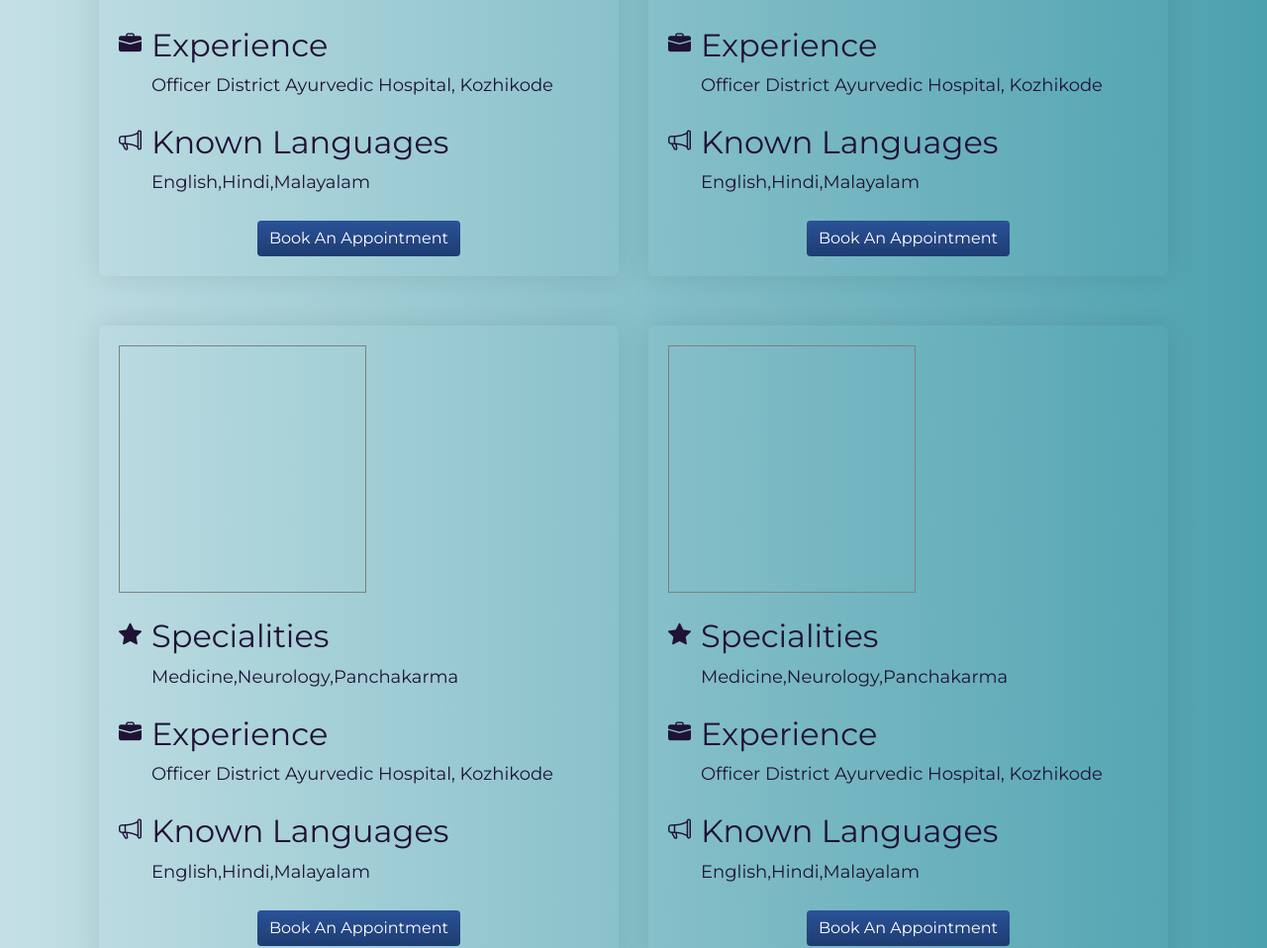
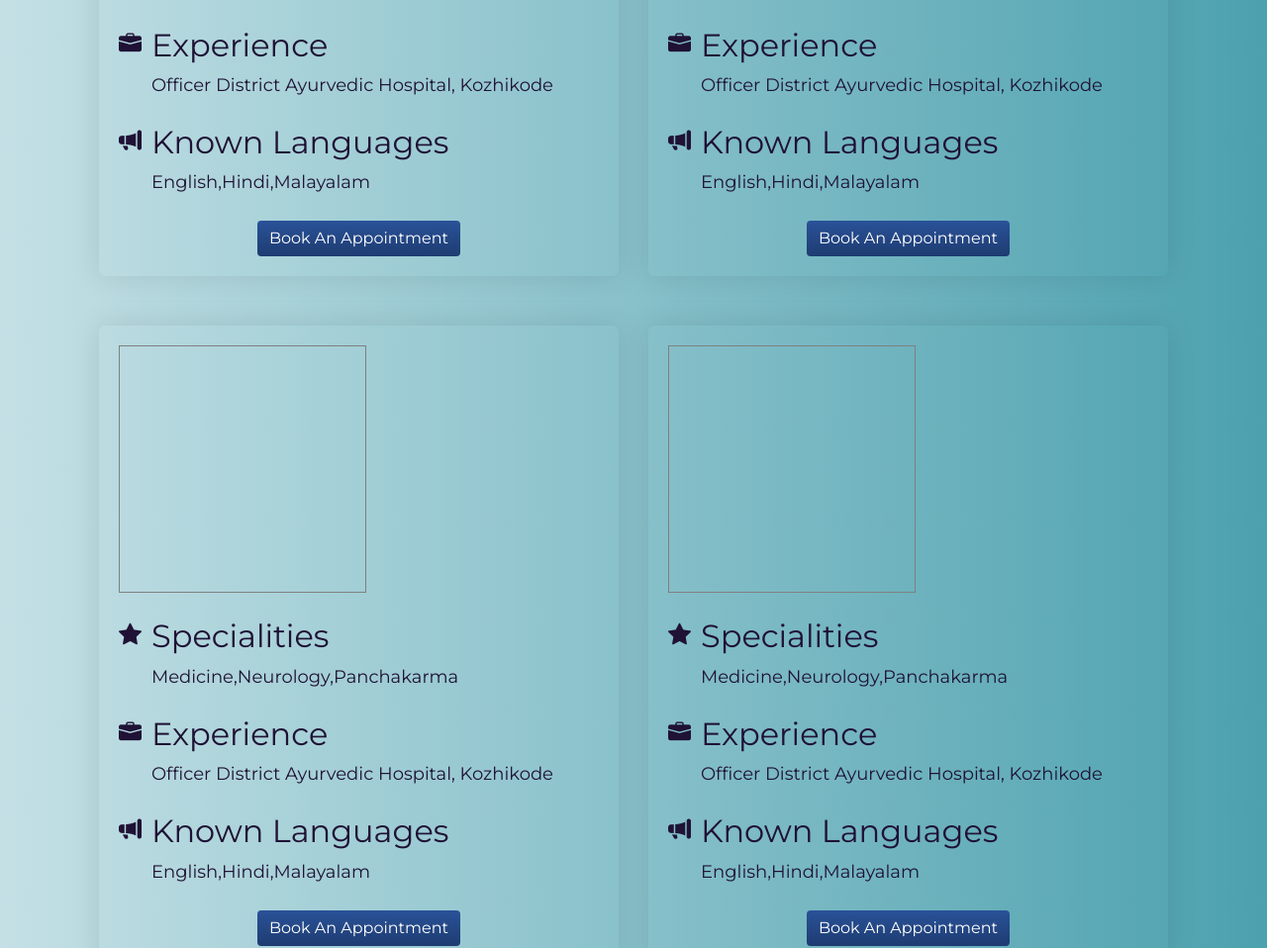
Before and after one commit to sanj-ay/ayurveda, a plain HTML site: page index.html in a window 1280 px wide. Shown: the part 1049-2007 px from the top of the page at 99% size. Drawn offline with nearby package versions, Linux system fonts and the light colour scheme.

Commit message:
updated language logo

```diff
--- a/index.html
+++ b/index.html
@@ -81,7 +81,7 @@
                                         </div>
                                     </div>
                                     <div class="card-row">
-                                        <i class="bi bi-megaphone card-logo"></i>
+                                        <i class="bi bi-megaphone-fill card-logo"></i>
                                         <div>
                                             <h2 class="row-head">Known Languages</h2>
                                             <span class="row-span">English,Hindi,Malayalam</span>
@@ -119,7 +119,7 @@
                                         </div>
                                     </div>
                                     <div class="card-row">
-                                        <i class="bi bi-megaphone card-logo"></i>
+                                        <i class="bi bi-megaphone-fill card-logo"></i>
                                         <div>
                                             <h2 class="row-head">Known Languages</h2>
                                             <span class="row-span">English,Hindi,Malayalam</span>
@@ -157,7 +157,7 @@
                                         </div>
                                     </div>
                                     <div class="card-row">
-                                        <i class="bi bi-megaphone card-logo"></i>
+                                        <i class="bi bi-megaphone-fill card-logo"></i>
                                         <div>
                                             <h2 class="row-head">Known Languages</h2>
                                             <span class="row-span">English,Hindi,Malayalam</span>
@@ -195,7 +195,7 @@
                                         </div>
                                     </div>
                                     <div class="card-row">
-                                        <i class="bi bi-megaphone card-logo"></i>
+                                        <i class="bi bi-megaphone-fill card-logo"></i>
                                         <div>
                                             <h2 class="row-head">Known Languages</h2>
                                             <span class="row-span">English,Hindi,Malayalam</span>
```
